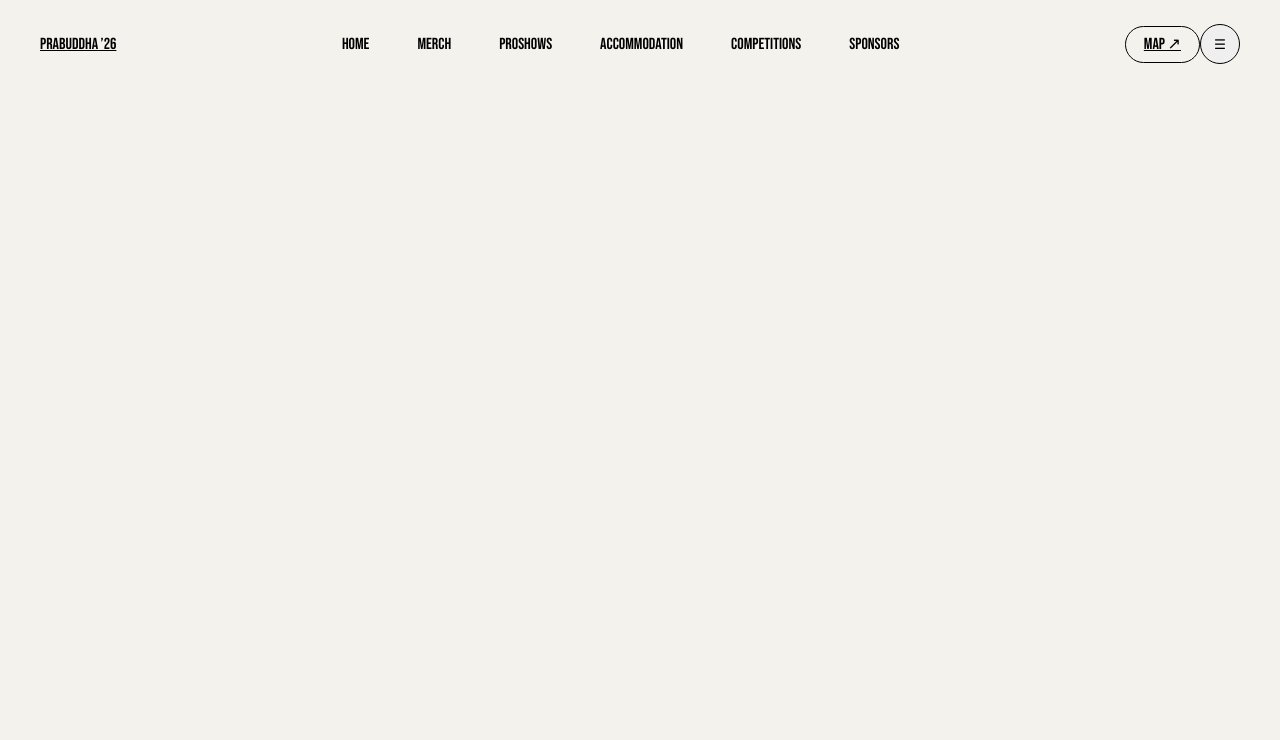
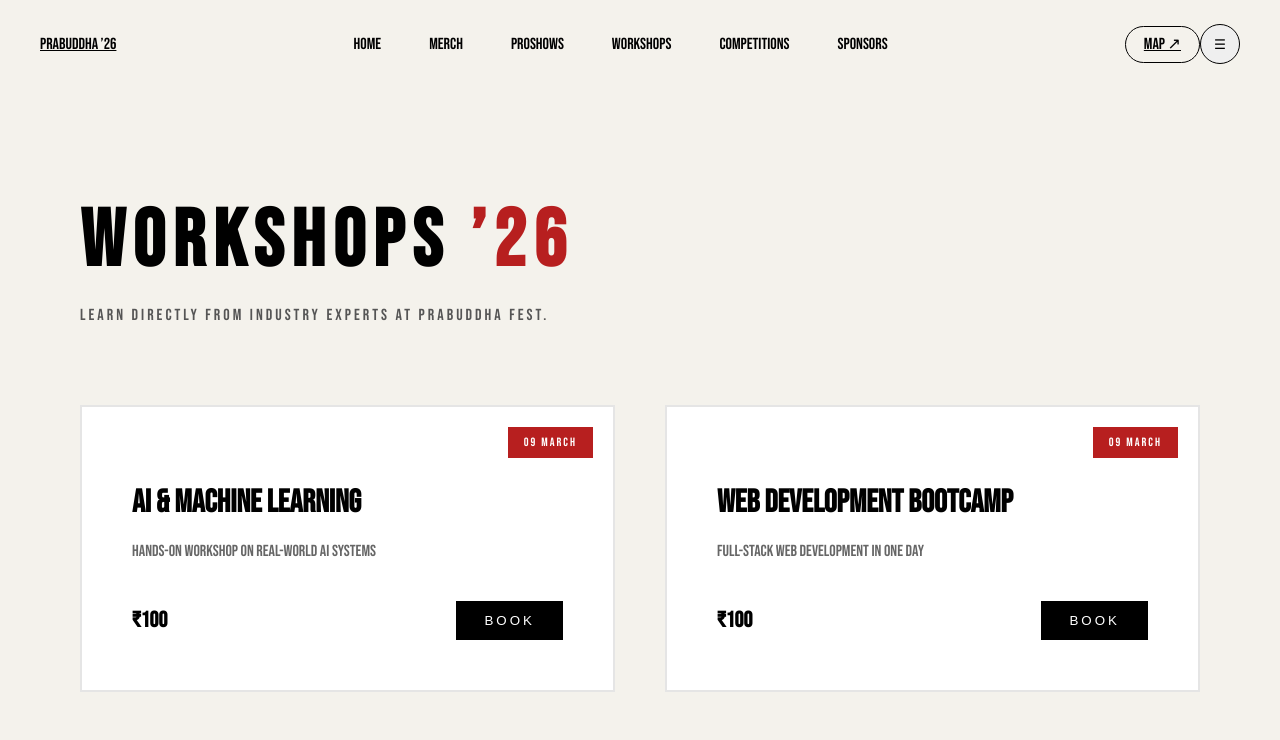
Before and after one commit to anindya-mukhopadhyay/PRABUDDHA-26-TINT-, a React (Vite) app: page /workshops in a window 1280 px wide. Shown: the top 740 px of the page. Built offline with nearby package versions, Linux system fonts and the light colour scheme.

Commit message:
add new pages for navbar

```diff
--- a/src/App.jsx
+++ b/src/App.jsx
@@ -4,7 +4,7 @@
 import Home from "./pages/Home"
 import Merch from "./pages/Merch"
 import Proshows from "./pages/Proshows"
-import Accommodation from "./pages/Accommodation"
+import Workshops from "./pages/Workshops"
 import Competitions from "./pages/Competitions"
 import Sponsors from "./pages/Sponsors"
 import Hardware from "./pages/competitions_menu/Hardware"
@@ -22,7 +22,7 @@
         <Route path="/" element={<Home />} />
         <Route path="/merch" element={<Merch />} />
         <Route path="/proshows" element={<Proshows />} />
-        <Route path="/accommodation" element={<Accommodation />} />
+        <Route path="/workshops" element={<Workshops />} />
         <Route path="/competitions" element={<Competitions />} />
         <Route path="/sponsors" element={<Sponsors />} />
         <Route path="/hardware" element={<Hardware />} />
--- a/src/components/Navbar.jsx
+++ b/src/components/Navbar.jsx
@@ -36,7 +36,7 @@
           <Link to="/">Home</Link>
           <Link to="/merch">Merch</Link>
           <Link to="/proshows">Proshows</Link>
-          <Link to="/accommodation">Accommodation</Link>
+          <Link to="/workshops">Workshops</Link>
           <Link to="/competitions">Competitions</Link>
           <Link to="/sponsors">Sponsors</Link>
         </div>
--- a/src/pages/Accommodation.jsx
+++ /dev/null
@@ -1,8 +0,0 @@
-export default function Accommodation() {
-  return (
-    <div className="page light">
-      <h1>Accommodation</h1>
-      <p>Stay near the venue with our official festival housing.</p>
-    </div>
-  )
-}
--- a/src/pages/Proshows.jsx
+++ b/src/pages/Proshows.jsx
@@ -1,8 +1,50 @@
+import "./proshows.css"
+
+const artists = [
+  {
+    name: "DIVINE",
+    img: "https://images.unsplash.com/photo-1507874457470-272b3c8d8ee2"
+  },
+  {
+    name: "RITVIZ",
+    img: "https://images.unsplash.com/photo-1497032628192-86f99bcd76bc"
+  },
+  {
+    name: "ARMAAN MALIK",
+    img: "https://images.unsplash.com/photo-1511379938547-c1f69419868d"
+  },
+  {
+    name: "DJ SNAKE",
+    img: "https://images.unsplash.com/photo-1500530855697-b586d89ba3ee"
+  },
+
+]
+
 export default function Proshows() {
   return (
-    <div className="page dark">
-      <h1>Proshows</h1>
-      <p>Top artists, DJs and live concerts coming soon.</p>
+    <div className="proshows">
+
+      {/* Background text */}
+      <div className="proshows-bg">PROSHOWS</div>
+
+      {/* Header */}
+      <div className="proshows-header">
+        <h1>
+          PROSHOWS <span>’26</span>
+        </h1>
+        <p>LIVE · LOUD · LEGENDARY</p>
+      </div>
+
+      {/* Posters */}
+      <div className="proshows-posters">
+        {artists.map((a, i) => (
+          <div className="poster" key={i}>
+            <img src={a.img} />
+            <h2>{a.name}</h2>
+          </div>
+        ))}
+      </div>
+
     </div>
   )
 }
--- a/src/pages/Sponsors.jsx
+++ b/src/pages/Sponsors.jsx
@@ -1,8 +1,89 @@
+import "./sponsors.css"
+
+const sponsors = {
+  title: [
+    { name: "Google", logo: "https://upload.wikimedia.org/wikipedia/commons/2/2f/Google_2015_logo.svg" }
+  ],
+  coTitle: [
+    { name: "Microsoft", logo: "https://upload.wikimedia.org/wikipedia/commons/4/44/Microsoft_logo.svg" }
+  ],
+  poweredBy: [
+    { name: "Amazon", logo: "https://upload.wikimedia.org/wikipedia/commons/a/a9/Amazon_logo.svg" },
+    { name: "Intel", logo: "https://upload.wikimedia.org/wikipedia/commons/c/c9/Intel-logo.svg" }
+  ],
+  tech: [
+    { name: "NVIDIA", logo: "https://upload.wikimedia.org/wikipedia/commons/2/21/Nvidia_logo.svg" },
+    { name: "IBM", logo: "https://upload.wikimedia.org/wikipedia/commons/5/51/IBM_logo.svg" }
+  ],
+  food: [
+    { name: "Red Bull", logo: "https://upload.wikimedia.org/wikipedia/en/0/0c/Red_Bull.svg" },
+    { name: "Domino’s", logo: "https://upload.wikimedia.org/wikipedia/commons/7/74/Dominos_pizza_logo.svg" }
+  ],
+  medical: [
+    { name: "Apollo", logo: "https://upload.wikimedia.org/wikipedia/commons/4/4a/Apollo_Hospitals_Logo.svg" }
+  ]
+}
+
 export default function Sponsors() {
   return (
-    <div className="page light">
-      <h1>Our Sponsors</h1>
-      <p>Industry leaders supporting PRABUDDHA 2026.</p>
+    <div className="sponsors">
+
+      {/* TITLE SPONSOR */}
+      <section className="sponsor-block hero">
+        <p className="sponsor-label">TITLE SPONSOR</p>
+        {sponsors.title.map((s, i) => (
+          <img key={i} src={s.logo} alt={s.name} className="sponsor-logo huge"/>
+        ))}
+      </section>
+
+      {/* CO TITLE */}
+      <section className="sponsor-block">
+        <p className="sponsor-label">CO-TITLE SPONSOR</p>
+        <div className="sponsor-row">
+          {sponsors.coTitle.map((s,i)=>(
+            <img key={i} src={s.logo} className="sponsor-logo large"/>
+          ))}
+        </div>
+      </section>
+
+      {/* POWERED BY */}
+      <section className="sponsor-block">
+        <p className="sponsor-label">POWERED BY</p>
+        <div className="sponsor-row">
+          {sponsors.poweredBy.map((s,i)=>(
+            <img key={i} src={s.logo} className="sponsor-logo medium"/>
+          ))}
+        </div>
+      </section>
+
+      {/* PARTNER GRIDS */}
+      <section className="sponsor-block">
+        <p className="sponsor-label">TECH PARTNERS</p>
+        <div className="sponsor-grid">
+          {sponsors.tech.map((s,i)=>(
+            <img key={i} src={s.logo} className="sponsor-logo small"/>
+          ))}
+        </div>
+      </section>
+
+      <section className="sponsor-block">
+        <p className="sponsor-label">FOOD & BEVERAGE</p>
+        <div className="sponsor-grid">
+          {sponsors.food.map((s,i)=>(
+            <img key={i} src={s.logo} className="sponsor-logo small"/>
+          ))}
+        </div>
+      </section>
+
+      <section className="sponsor-block">
+        <p className="sponsor-label">MEDICAL PARTNER</p>
+        <div className="sponsor-grid">
+          {sponsors.medical.map((s,i)=>(
+            <img key={i} src={s.logo} className="sponsor-logo small"/>
+          ))}
+        </div>
+      </section>
+
     </div>
   )
 }
--- /dev/null
+++ b/src/pages/Workshops.jsx
@@ -0,0 +1,58 @@
+import "./workshops.css"
+
+const workshops = [
+  {
+    title: "AI & Machine Learning",
+    desc: "Hands-on workshop on real-world AI systems",
+    date: "09 March",
+    price: "₹100"
+  },
+  {
+    title: "Web Development Bootcamp",
+    desc: "Full-stack web development in one day",
+    date: "09 March",
+    price: "₹100"
+  },
+  {
+    title: "Cyber Security",
+    desc: "Ethical hacking and CTF training",
+    date: "10 March",
+    price: "₹100"
+  },
+  {
+    title: "Robotics & IoT",
+    desc: "Build and control smart machines",
+    date: "10 March",
+    price: "₹100"
+  }
+]
+
+export default function Workshops() {
+  return (
+    <div className="workshops">
+
+      <h1 className="workshops-title">
+        WORKSHOPS <span>’26</span>
+      </h1>
+
+      <p className="workshops-sub">
+        Learn directly from industry experts at PRABUDDHA Fest.
+      </p>
+
+      <div className="workshop-grid">
+        {workshops.map((w, i) => (
+          <div className="workshop-card" key={i}>
+            <div className="workshop-date">{w.date}</div>
+            <h2>{w.title}</h2>
+            <p>{w.desc}</p>
+            <div className="workshop-footer">
+              <span>{w.price}</span>
+              <button>BOOK</button>
+            </div>
+          </div>
+        ))}
+      </div>
+
+    </div>
+  )
+}
--- /dev/null
+++ b/src/pages/proshows.css
@@ -0,0 +1,85 @@
+.proshows {
+  min-height: 100vh;
+  background: black;
+  color: white;
+  padding: 140px 80px;
+  position: relative;
+  overflow: hidden;
+}
+
+/* Giant background word */
+.proshows-bg {
+  position: absolute;
+  font-size: 35vw;
+  font-weight: 900;
+  top: 50%;
+  left: 50%;
+  transform: translate(-50%, -50%);
+  color: rgba(120, 0, 0, 0.4);
+  white-space: nowrap;
+  z-index: 0;
+}
+
+/* Header */
+.proshows-header {
+  position: relative;
+  z-index: 2;
+  text-align: center;
+  margin-bottom: 120px;
+}
+
+.proshows-header h1 {
+  font-size: 80px;
+  letter-spacing: 10px;
+}
+
+.proshows-header span {
+  color: red;
+}
+
+.proshows-header p {
+  margin-top: 20px;
+  letter-spacing: 6px;
+  color: #aaa;
+}
+
+/* Posters */
+.proshows-posters {
+  position: relative;
+  z-index: 2;
+  display: flex;
+  justify-content: center;
+  gap: 60px;
+  flex-wrap: wrap;
+}
+
+/* Poster */
+.poster {
+  width: 240px;
+  text-align: center;
+  cursor: pointer;
+  transition: 0.4s ease;
+}
+
+.poster img {
+  width: 100%;
+  height: 420px;
+  object-fit: cover;
+  filter: grayscale(100%);
+  transition: 0.4s;
+}
+
+.poster h2 {
+  margin-top: 20px;
+  letter-spacing: 4px;
+  font-size: 18px;
+}
+
+.poster:hover img {
+  filter: grayscale(0%);
+  transform: scale(1.05);
+}
+
+.poster:hover h2 {
+  color: red;
+}
--- /dev/null
+++ b/src/pages/sponsors.css
@@ -0,0 +1,71 @@
+.sponsors {
+  background: #f4f2ec;
+  padding: 100px 60px;   /* reduced from 140px 80px */
+}
+
+/* Each tier */
+.sponsor-block {
+  margin-bottom: 70px;   /* reduced from 120px */
+  text-align: center;
+}
+
+.sponsor-label {
+  letter-spacing: 4px;
+  font-size: 13px;
+  color: #b71f1f;
+  margin-bottom: 24px;   /* reduced from 40px */
+}
+
+/* Hero sponsor */
+.sponsor-block.hero {
+  margin-top: 60px;
+  margin-bottom: 90px;
+}
+
+/* Logos */
+.sponsor-logo {
+  object-fit: contain;
+  transition: 0.35s ease;
+  filter: grayscale(100%);
+}
+
+.sponsor-logo:hover {
+  filter: grayscale(0%);
+  transform: scale(1.05);
+}
+
+/* Size tuning */
+.sponsor-logo.huge {
+  width: 420px;
+  height: 130px;
+}
+
+.sponsor-logo.large {
+  width: 280px;
+  height: 100px;
+}
+
+.sponsor-logo.medium {
+  width: 200px;
+  height: 80px;
+}
+
+.sponsor-logo.small {
+  width: 140px;
+  height: 60px;
+}
+
+/* Layout spacing */
+.sponsor-row {
+  display: flex;
+  justify-content: center;
+  gap: 50px;     /* reduced from 80px */
+  flex-wrap: wrap;
+}
+
+.sponsor-grid {
+  display: grid;
+  grid-template-columns: repeat(auto-fit, minmax(150px, 1fr));
+  gap: 40px;     /* reduced from 60px */
+  justify-items: center;
+}
--- /dev/null
+++ b/src/pages/workshops.css
@@ -0,0 +1,94 @@
+.workshops {
+  min-height: 100vh;
+  background: #f4f2ec;
+  padding: 140px 80px;
+  color: black;
+}
+
+/* Title */
+.workshops-title {
+  font-size: 80px;
+  letter-spacing: 8px;
+  margin-bottom: 10px;
+}
+
+.workshops-title span {
+  color: #b71f1f;
+}
+
+/* Subtitle */
+.workshops-sub {
+  color: #555;
+  letter-spacing: 3px;
+  margin-bottom: 80px;
+}
+
+/* Grid */
+.workshop-grid {
+  display: grid;
+  grid-template-columns: repeat(2, 1fr);
+  gap: 50px;
+}
+
+/* Cards */
+.workshop-card {
+  background: white;
+  padding: 50px;
+  border: 2px solid rgba(0,0,0,0.1);
+  position: relative;
+  transition: 0.4s ease;
+}
+
+.workshop-card:hover {
+  transform: translateY(-10px);
+  border-color: #b71f1f;
+  box-shadow: 0 0 40px rgba(183,31,31,0.2);
+}
+
+/* Date badge */
+.workshop-date {
+  position: absolute;
+  top: 20px;
+  right: 20px;
+  background: #b71f1f;
+  color: white;
+  padding: 8px 16px;
+  font-size: 12px;
+  letter-spacing: 2px;
+}
+
+/* Text */
+.workshop-card h2 {
+  font-size: 32px;
+  margin-bottom: 20px;
+}
+
+.workshop-card p {
+  color: #666;
+  margin-bottom: 40px;
+}
+
+/* Footer */
+.workshop-footer {
+  display: flex;
+  justify-content: space-between;
+  align-items: center;
+}
+
+.workshop-footer span {
+  font-size: 22px;
+  font-weight: bold;
+}
+
+.workshop-footer button {
+  background: black;
+  color: white;
+  border: none;
+  padding: 12px 28px;
+  letter-spacing: 3px;
+  cursor: pointer;
+}
+
+.workshop-footer button:hover {
+  background: #b71f1f;
+}
```
